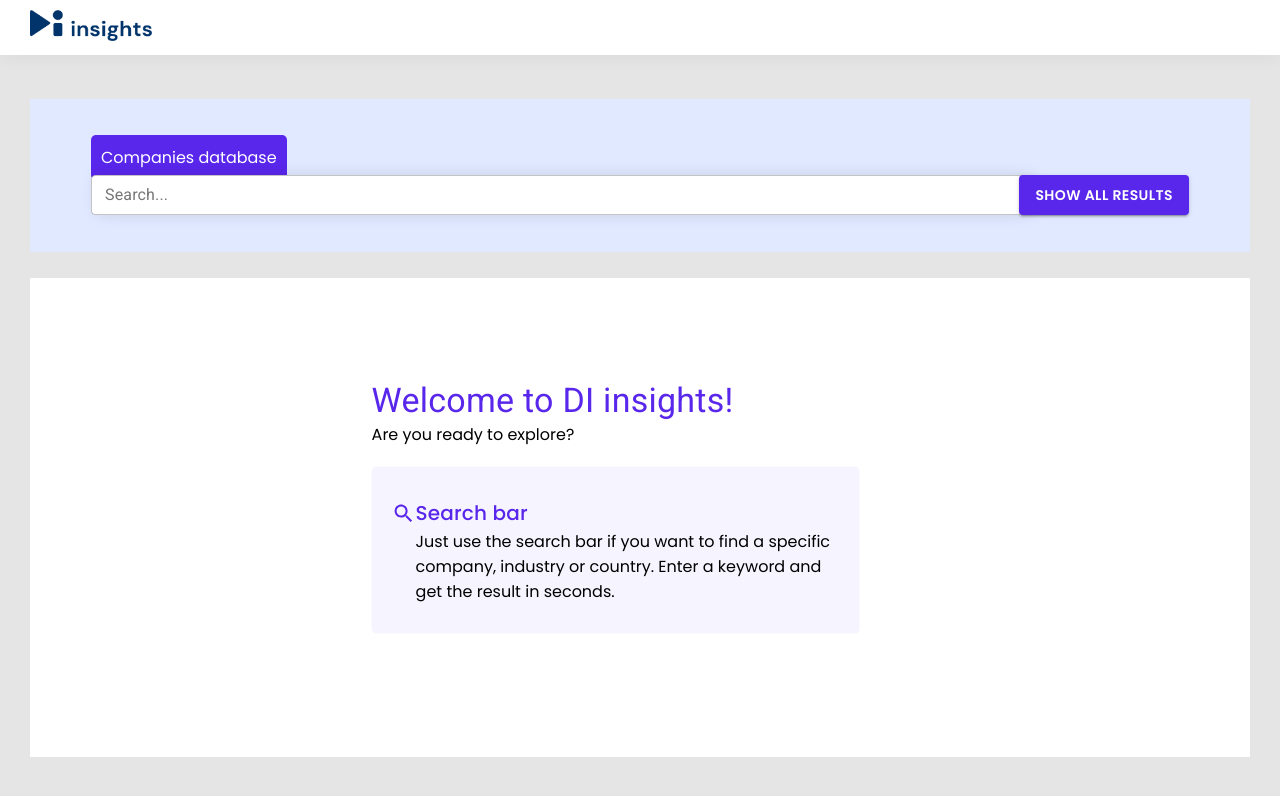
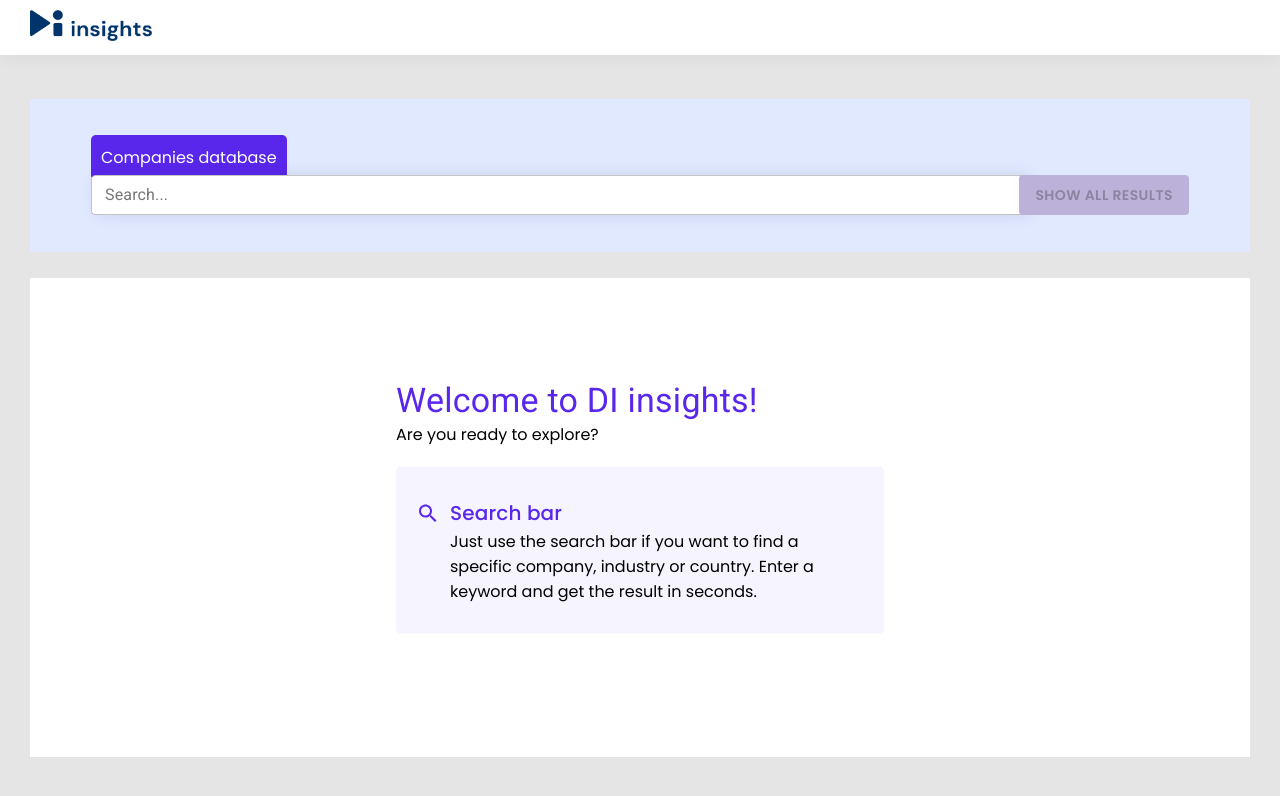
Before and after one commit to LawrenShin/insights_client, a React (Create React App) app in the folder client_frontend/: page /searchCompanies in a window 1280 px wide. Shown: the top 796 px of the page. Built offline with nearby package versions, Linux system fonts and the light colour scheme; sample sign-in values are in the browser's storage.

Commit message:
little style fixes request timer

```diff
--- a/client_frontend/src/components/search/Search.tsx
+++ b/client_frontend/src/components/search/Search.tsx
@@ -1,11 +1,21 @@
-import React from 'react';
+import React, {useEffect, useState} from 'react';
 import useStyles from "./useStyles";
 import {TextField} from "@material-ui/core";
 import Button from "../button";
 
 
 const Search = () => {
+  const [search, setSearch] = useState<string>('');
+  const [timer, setTimer] = useState<any>(null);
   const styles = useStyles();
+
+  useEffect(() => {
+    if (timer) {
+      clearTimeout(timer);
+      setTimer(null);
+    }
+    setTimer(setTimeout(() => console.log('request'), 500));
+  }, [search]);
 
   return (
     <div className={styles.container}>
@@ -21,10 +31,12 @@ const Search = () => {
           variant="outlined"
           // error={}
           // helperText={}
-          // value={values.username}
+          value={search}
+          onChange={(e) => setSearch(e.target.value)}
         />
         <Button
           className={`${styles.button}`}
+          disabled={!search}
           type={'button'}
         >
           Show all results
--- a/client_frontend/src/components/search/useStyles.tsx
+++ b/client_frontend/src/components/search/useStyles.tsx
@@ -37,6 +37,7 @@ const useStyles = makeStyles({
       },
       '&.Mui-focused fieldset': {
         borderColor: '#5926EB',
+        borderWidth: '1px',
       },
     },
   },
@@ -46,6 +47,9 @@ const useStyles = makeStyles({
     fontWeight: 600,
     fontFamily: 'Poppins, sans-serif',
     fontSize: '14px',
+    '&:disabled': {
+      background: '#BCB2D9',
+    }
   },
 });
 
--- a/client_frontend/src/components/searchSettings/useStyles.tsx
+++ b/client_frontend/src/components/searchSettings/useStyles.tsx
@@ -4,7 +4,7 @@ import {makeStyles} from "@material-ui/core";
 const useStyles = makeStyles({
   container: {
     width: '40%',
-    transform: 'translate(70%, 40%)',
+    transform: 'translate(75%, 40%)',
     fontFamily: 'Poppins, sans-serif',
     '& h6': {
       fontFamily: 'Poppins, sans-serif',
@@ -25,6 +25,7 @@ const useStyles = makeStyles({
     },
   },
   searchExplanation: {
+    gap: '10px',
     display: 'flex',
     background: 'rgba(35%, 15%, 92%, 5%)',
     borderRadius: '5px',
```
